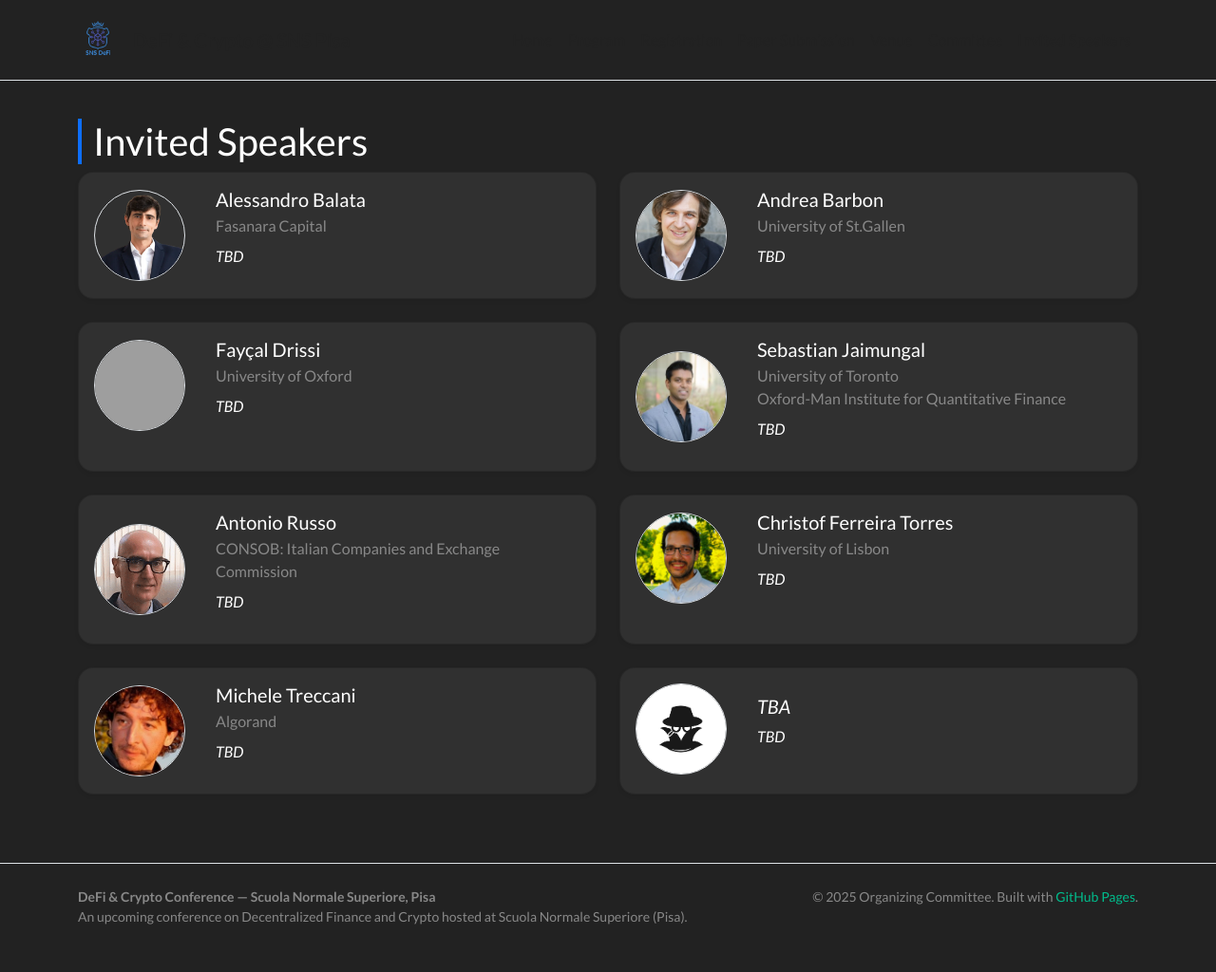
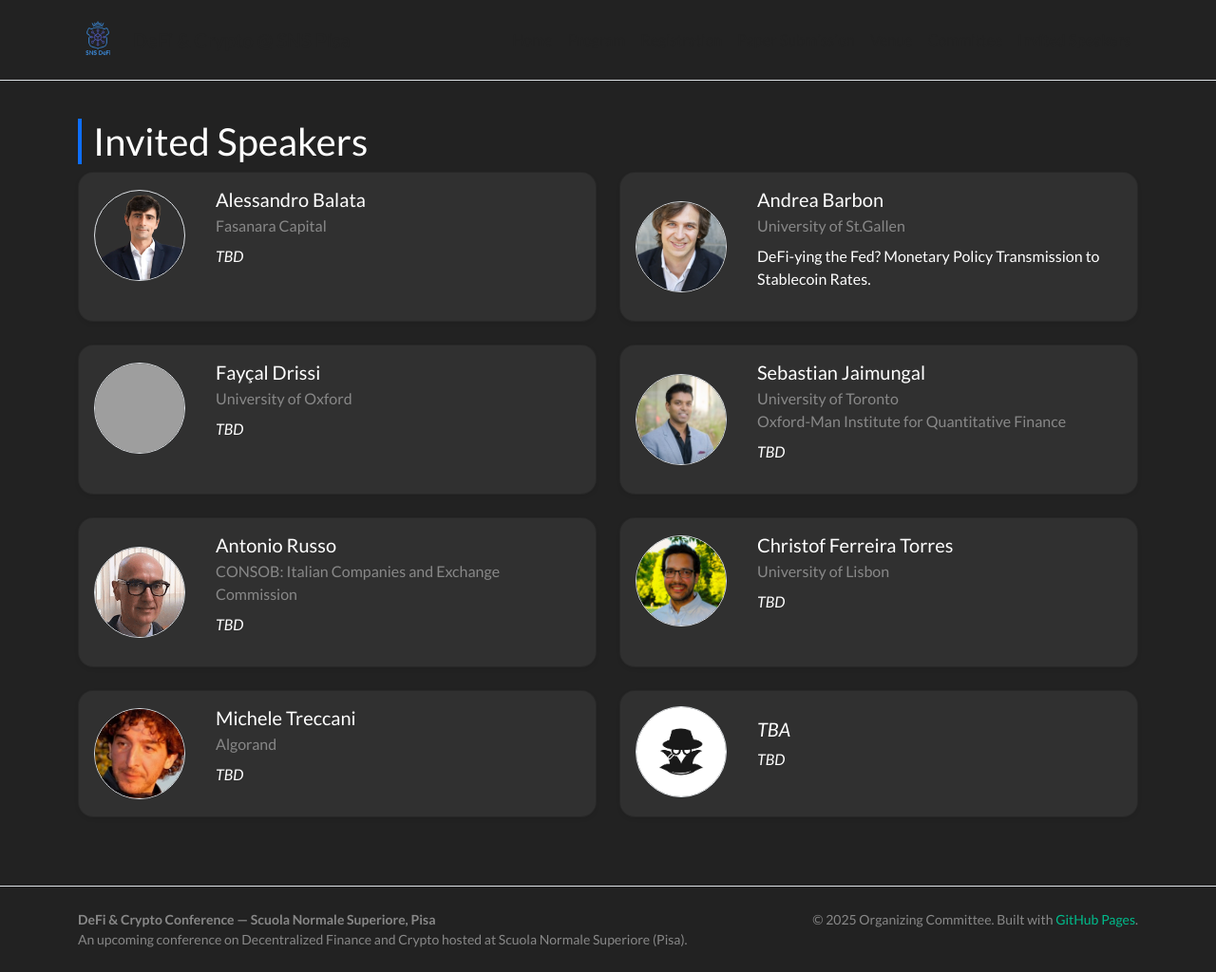
Before and after one commit to sns-defi/sns-defi.github.io, a Jekyll site: the page built from speakers.md, in a window 1280 px wide and 1024 px high. Shown: the whole window at 95% size. Built offline with Jekyll 4.4.1, drawn with Linux system fonts in a browser that asks for light colours; nearby versions of some CDN libraries; grey boxes are pictures that could not be loaded.

Commit message:
Update speakers.yml

```diff
--- a/_data/speakers.yml
+++ b/_data/speakers.yml
@@ -8,7 +8,7 @@
   affiliation: "University of St.Gallen"
   image: "/assets/img/speakers/barbon.jpeg"
   bio: |
-    <em>TBD</em>
+    DeFi-ying the Fed? Monetary Policy Transmission to Stablecoin Rates.
 
 - name: "Fayçal Drissi"
   affiliation: "University of Oxford"
```
